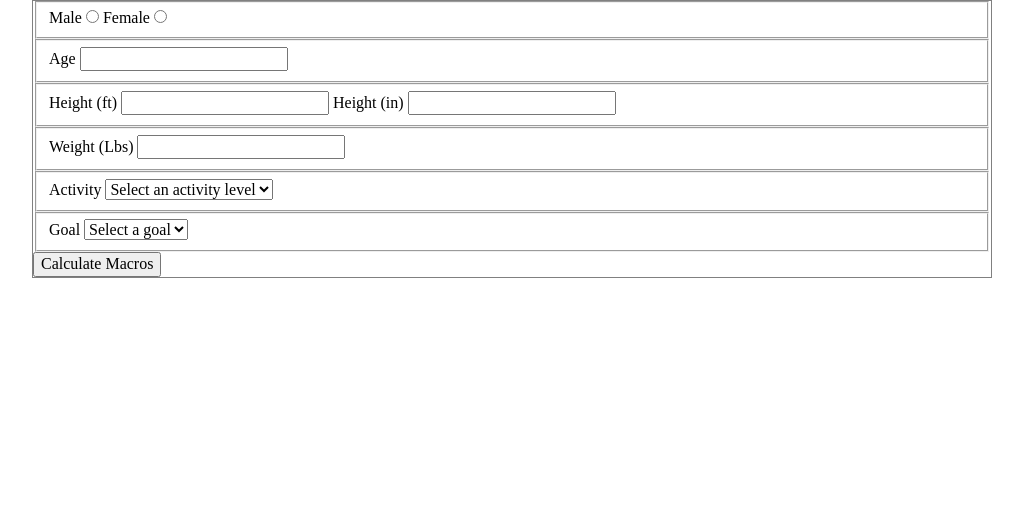
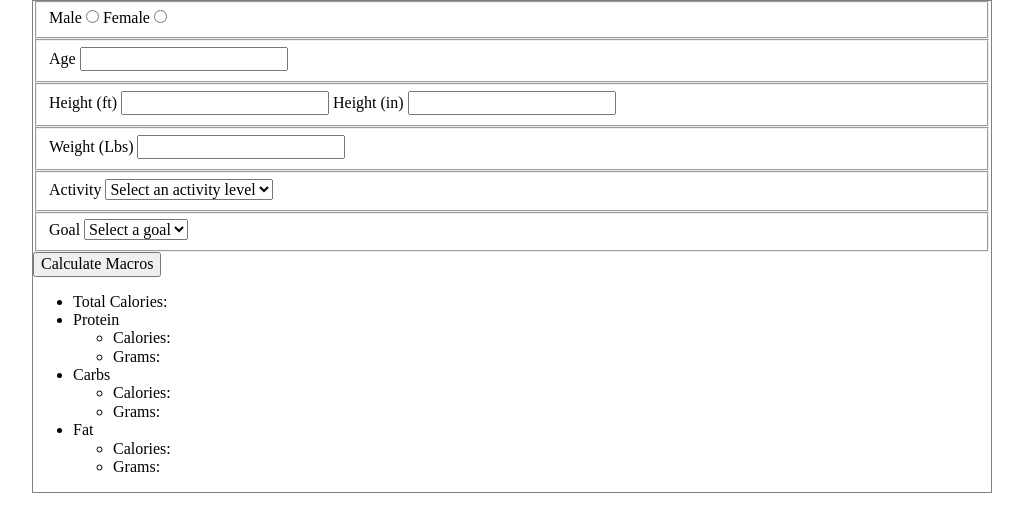
Before and after one commit to cjhensen/macro-meal-planner, a website: page public/index.html in a window 1280 px wide. Shown: the whole page, without its empty margins (128-1151 px from the left). Drawn offline with nearby package versions, Linux system fonts and the light colour scheme; files that its build step writes are made by us from their sources.

Commit message:
basic html for macro display

```diff
--- a/public/index.html
+++ b/public/index.html
@@ -75,6 +75,27 @@
       </div><!-- / .macro-calc -->
 
       <div class="macro-display">
+        <ul>
+          <li><span>Total Calories: </span></li>
+          <li class="macro">Protein
+            <ul>
+              <li><span>Calories: </span></li>
+              <li><span>Grams: </span></li>
+            </ul>
+          </li>
+          <li class="macro">Carbs
+            <ul>
+              <li><span>Calories: </span></li>
+              <li><span>Grams: </span></li>
+            </ul>
+          </li>
+          <li class="macro">Fat
+            <ul>
+              <li><span>Calories: </span></li>
+              <li><span>Grams: </span></li>
+            </ul>
+          </li>
+        </ul>
       </div><!-- / .macro-display -->
 
       <div class="recipe-generator">
```
Also changed, not shown: src/index.html (+21 -0 lines).
